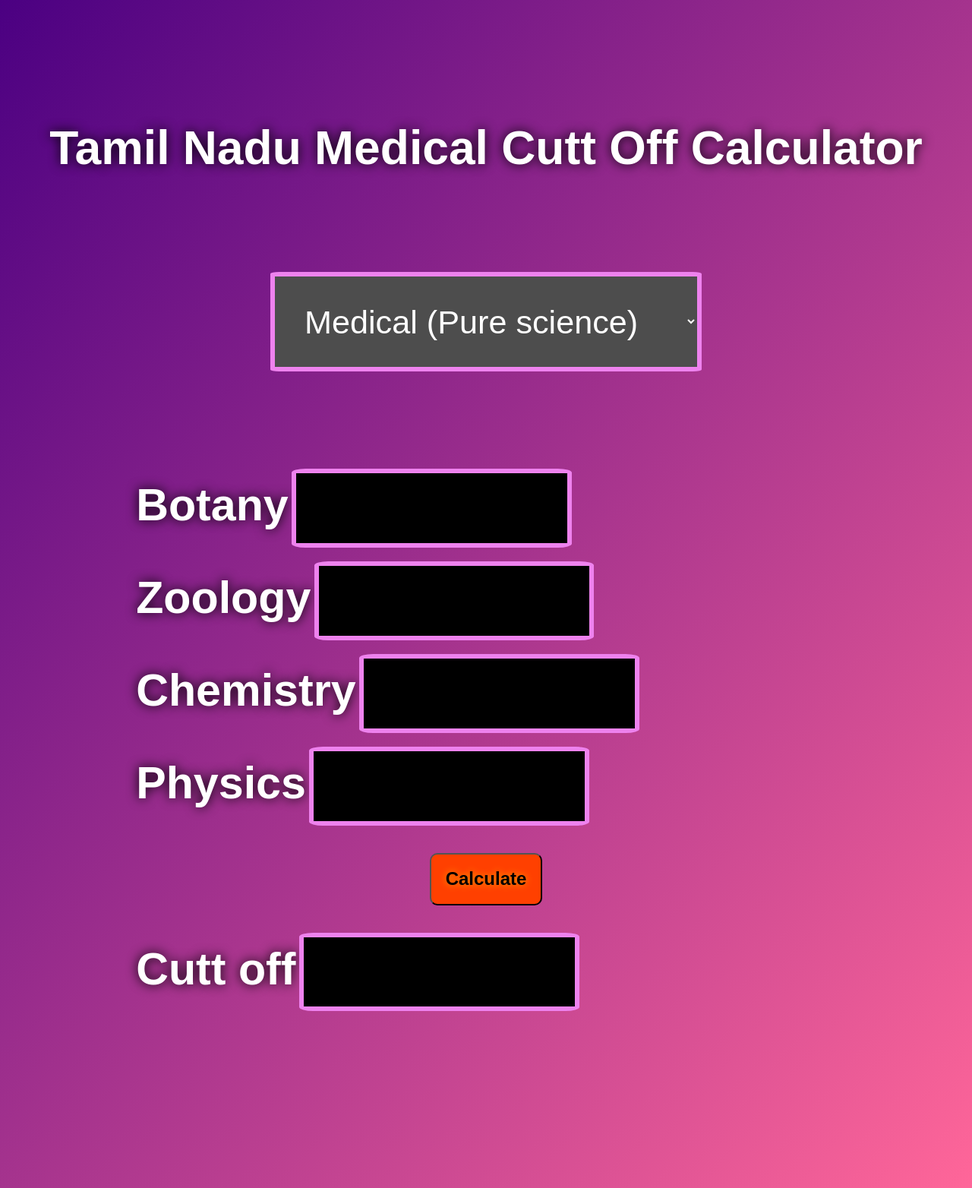
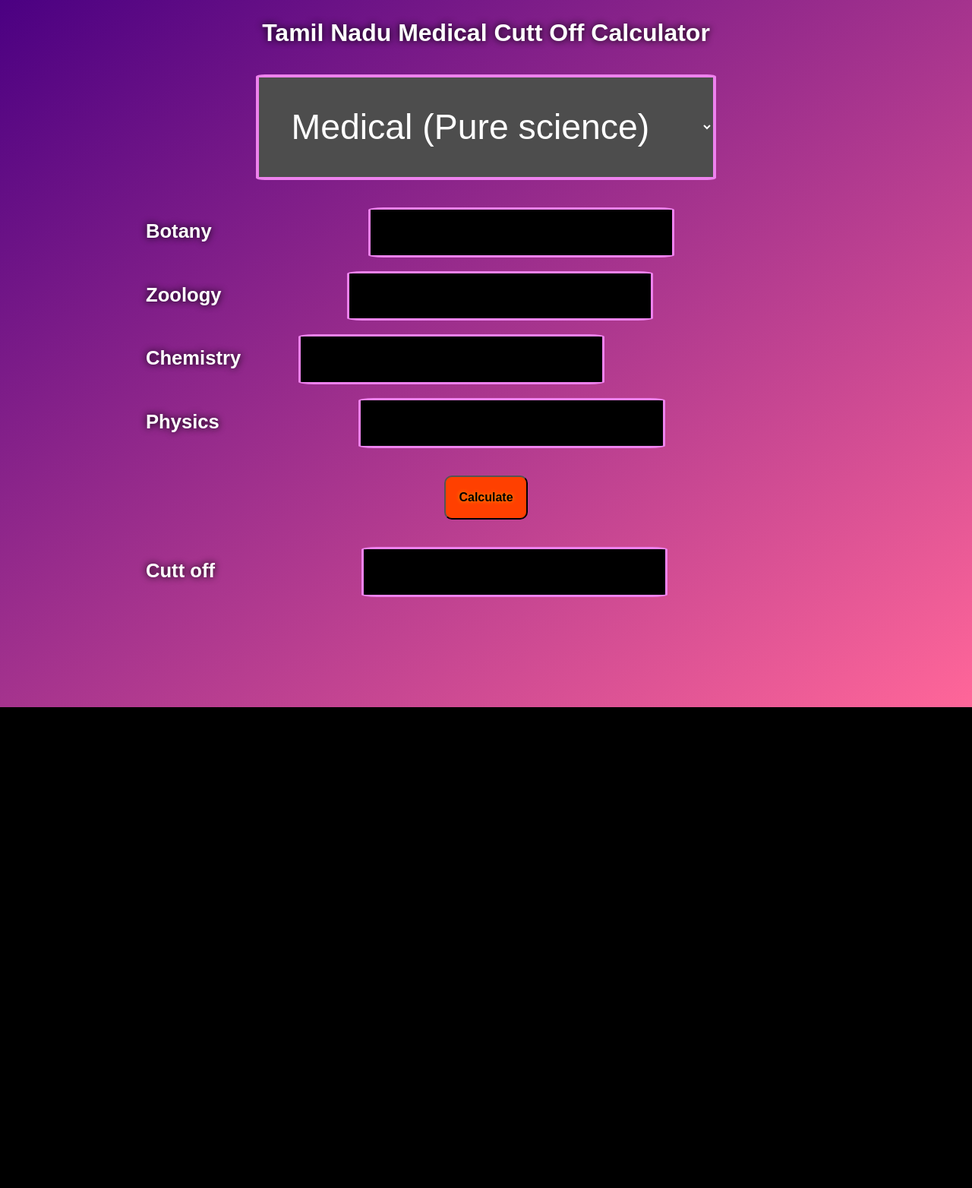
Before and after one commit to rba1aji/Cutt-Off-Calculator, a PHP site: page /medical-purescience.html in a window 1280 px wide. Shown: the whole page at 76% size. After the commit the page ends 931 px from the top, so only its background shows below. Run offline with PHP 8.4, Linux system fonts and the light colour scheme.

Commit message:
Update cutt-off-calc.css

```diff
--- a/cutt-off-calc.css
+++ b/cutt-off-calc.css
@@ -4,7 +4,7 @@
   box-sizing: border-box;
 }
 #bg{
-  background-color:white;
+  background-color:black;
   background-image: linear-gradient(to bottom right,indigo, #ff6699);
   background-size:auto;
   height:device-height;
@@ -18,6 +18,7 @@
   margin-right:5%;
   margin-bottom:auto;
   text-shadow:  0 0 5px black;
+  display:block;
   }
 h1{
   text-align:center;
@@ -30,7 +31,7 @@
   border:3px solid violet;
   background-color: #4d4d4d;
   color:white;
-  text-weight:bolder;
+  text-weight:bold;
   }
 label{
   font-size:160%;
@@ -40,7 +41,7 @@
 input[type="number"]{
   width:45%;
   height:8.5%;
-  text-align: center;
+  text-align:center;
   font-size:130%;
   font-weight:bold;
   padding:2%;
@@ -72,111 +73,89 @@
   margin-left:15%;
   margin-right:15%;
   }
-div.b{
-  margin-left:5%;
-  margin-right:5%;
-  }
 div.c{
   margin-top: 1rem;
   margin-bottom:1rem;
   height:15px;
   width:15px;
   }
-.r1{
+div.i{
+  margin-top: 1rem;
+  margin-bottom:1rem;
+  height:15px;
+  width:15px;
+  }
+.maths{
   position: relative;
-  right:-26.5%;
+  right:-25.6%;
   }
-.r2{
+.chemistry{
   position: relative;
   right:-8%;
   }
-.r3{
+.physics{
   position: relative;
   right:-20%;
   }
-.r4{
+.result{
   position: relative;
   right:-21%;
   width:60%;
   height:8%;
   }
-.r21{
+.biology{
   position: relative;
   right:-21%;
   }
-.r31{
+.botany{
   position: relative;
   right:-22.5%;
   }
-.r32{
+.zoology{
   position: relative;
   right:-18%;
   }
-.r41{
+.biology{
   position: relative;
   right:-21%;
-  }
-.r42{
-  position: relative;
-  right:-26.5%;
   }
 
 
 
-
-
-
-@media(min-width:900px){
+@media only screen and (min-width: 768px){
+  #bg{
+  background-color:black;
+  background-image: linear-gradient(to bottom right,indigo, #ff6699);
+  background-size:auto;
+  height:device-height;
+  background-repeat:no-repeat;
+  }
+  body{
+  font-family:Arial;
+  color:white;
+  margin-top: auto;
+  margin-left:auto;
+  margin-right: auto;
+  margin-bottom:auto;
+  text-shadow:  0 0 10px black;
+  display:block;
+  }
+#mainh1{
+  text-align:center;
+  font-size:400%
+  }
   h1{
-    font-size:390%;
-    }
-  div.a{
-    margin-left:10%;
-    margin-right:10%;
-    }
-    body{
-      text-shadow:  0 0 15px black;
-      text-margin:20%;
-      }
-   label{
-     font-size:370%;
-     font-weight:bold;
-     text-align:left;
-     }
-   input[type="number"]{
-     width:40%;
-     height:6%;
-     border:6px solid violet;
-     font-size:300%;
-     padding:2%;
-     }
-    select{
-  font-size:270%;
-  border-radius:2%;
-  padding:3%;
-  border:6px solid violet;
-  background-color: #4d4d4d;
-  color:white;
-  text-weight:bolder;
-  Margin:8%;
+  text-align:center;
+  font-size:200%
   }
-
-  button{
-  border-radius:10px;
-  font-size:150%;
-  padding:2%;
-  text-shadow:  0 0 10px orange;
+  select{
+  font-size:290%;
+  border:4px solid violet;
   }
-  div.d{
-  margin-top: 1rem;
-  margin-bottom:1rem;
+  div.c{
+  margin-top:5px;
+  margin-bottom:5px;
   height:15px;
   width:15px;
   }
-  div.lapmargin{
-    margin-top:30%;
-    margin-bottom:300%;
-    margin-left:10%;
-    margin-right:10%;
-    }
 }
```
